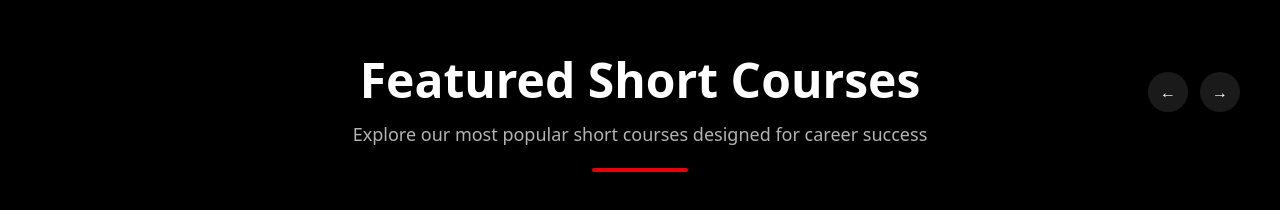
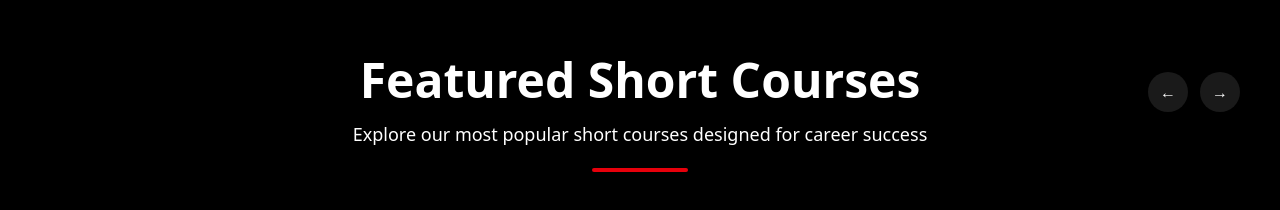
Before and after one commit to ranaabubakar5344-create/matiac, a Next.js app: page / in a window 1280 px wide. Shown: the part 1960-2170 px from the top of the page. Built offline with nearby package versions, Linux system fonts and the light colour scheme.

Commit message:
update changes

```diff
--- a/app/components/LookingForSection.tsx
+++ b/app/components/LookingForSection.tsx
@@ -70,9 +70,9 @@ useEffect(() => {
       */}
 
 
-            <div className="absolute inset-0 bg-[radial-gradient(700px_circle_at_30%_40%,rgba(239,68,68,0.45),transparent_60%)]" />
+            {/* <div className="absolute inset-0 bg-[radial-gradient(700px_circle_at_30%_40%,rgba(239,68,68,0.45),transparent_60%)]" />
             <div className="absolute inset-0 bg-[radial-gradient(500px_circle_at_50%_70%,rgba(168,85,247,0.25),transparent_65%)]" />
-            <div className="absolute inset-0 bg-[radial-gradient(600px_circle_at_70%_30%,rgba(59,130,246,0.35),transparent_60%)]" />
+            <div className="absolute inset-0 bg-[radial-gradient(600px_circle_at_70%_30%,rgba(59,130,246,0.35),transparent_60%)]" /> */}
 
         {/* Search bar (glass) */}
 
--- a/app/components/ShortCoursesSlider.tsx
+++ b/app/components/ShortCoursesSlider.tsx
@@ -142,7 +142,7 @@ slider.scrollBy({ left: cardWidth + 24, behavior: "smooth" });
         <h2 className="text-4xl sm:text-5xl font-extrabold">
           Featured Short Courses
         </h2>
-        <p className="mt-4 text-white/70 text-lg">
+        <p className="mt-4 text-white text-lg">
           Explore our most popular short courses designed for career success
         </p>
         <span className="mt-5 inline-block h-1 w-24 rounded-full bg-red-600" />
```
